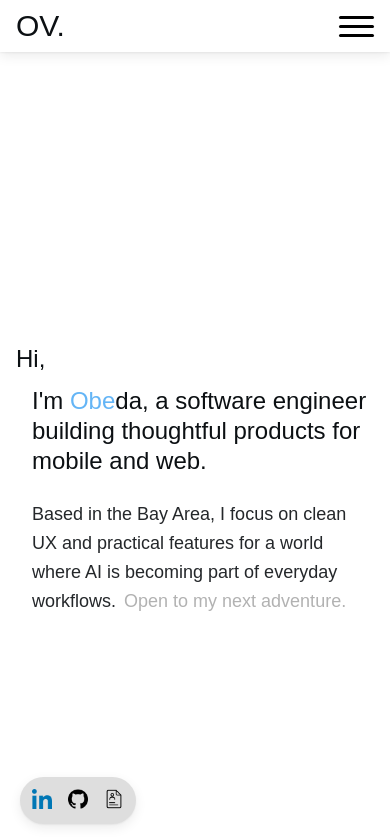
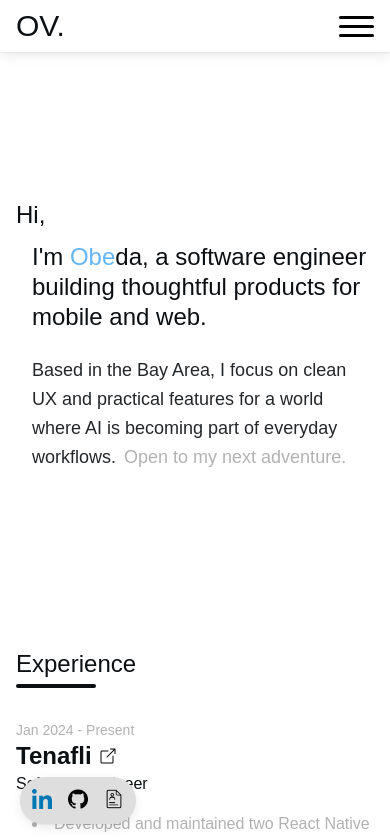
Before and after one commit to dah00/OV-Portfolio, a Next.js app: page / in a window 390 px wide. Shown: the top 839 px of the page. Built offline with nearby package versions, Linux system fonts and the light colour scheme; a web font is replaced by a local one.

Commit message:
reduced the about me's height

```diff
--- a/components/sections/AboutMe.tsx
+++ b/components/sections/AboutMe.tsx
@@ -4,7 +4,7 @@ export default function AboutMe() {
   return (
     <section
       id="about"
-      className="scroll-mt-[var(--headerMobile-offset)] flex w-full items-center justify-center min-h-[53rem] "
+      className="scroll-mt-[var(--headerMobile-offset)] flex w-full items-center justify-center min-h-[35rem] lg:min-h-[53rem] "
     >
       <div className="w-full max-w-3xl">
         <p className="text-2xl leading-tight md:text-4xl lg:text-5xl">
```
